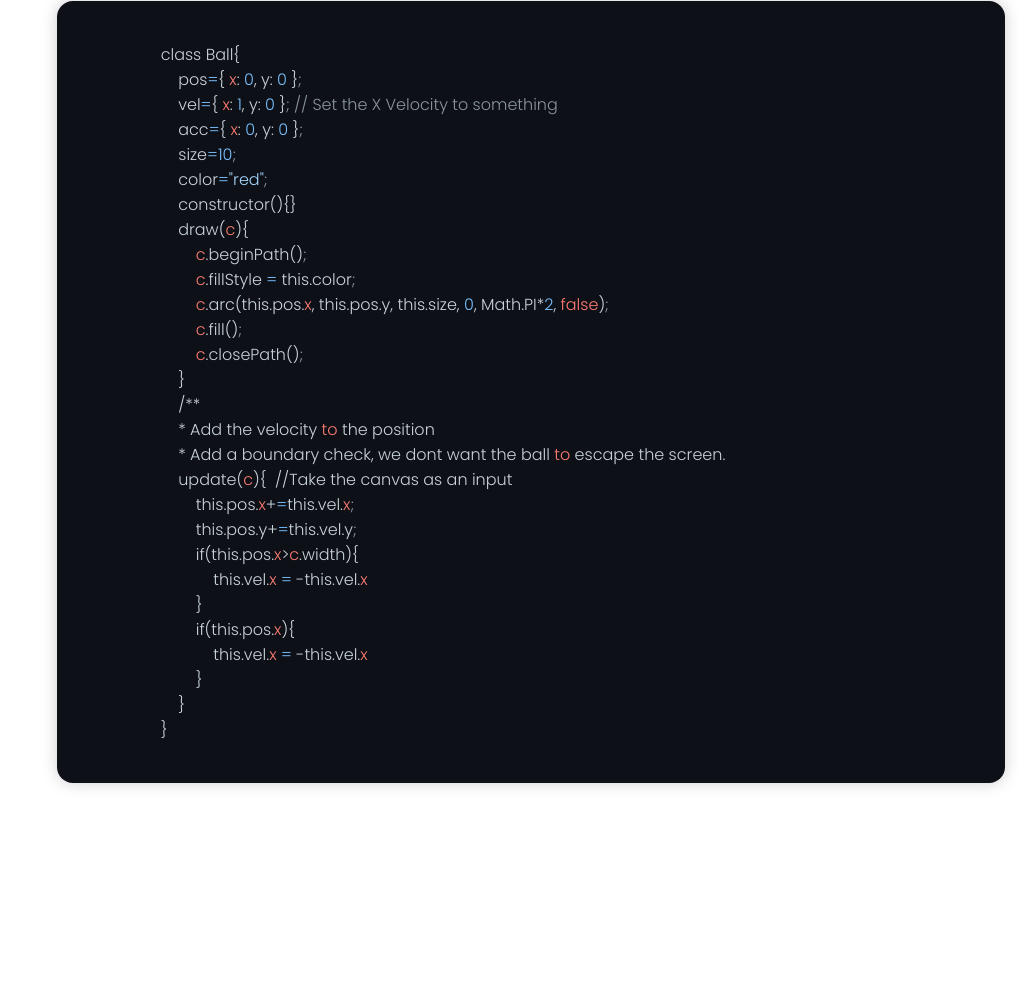
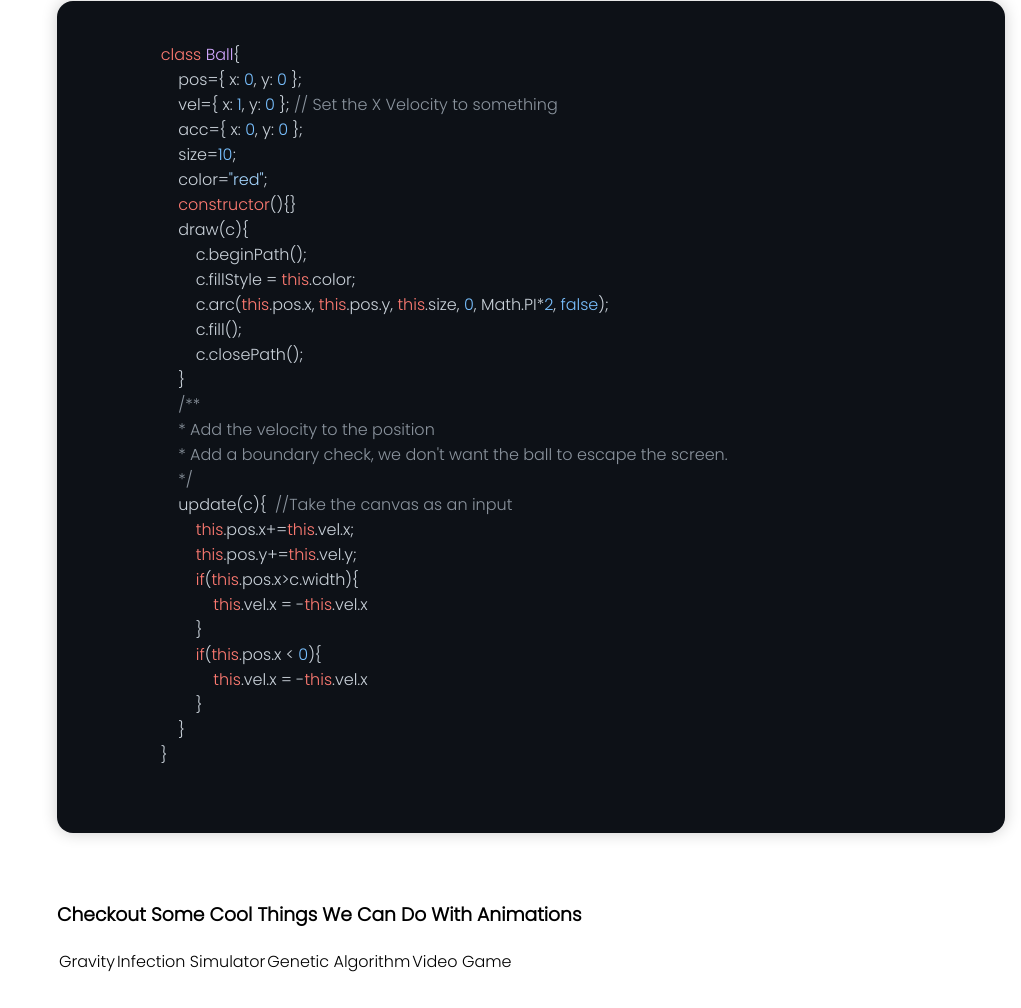
Before and after one commit to yashweblife/LearnMagicIO, a website built with Vite: page animation.html in a window 1280 px wide. Shown: the part 4140-5148 px from the top of the page, without its empty margins (259-1280 px from the left). Before the commit the page ends 4971 px from the top, so only its background shows below. Built offline with nearby package versions, Linux system fonts and the light colour scheme.

Commit message:
even more content

```diff
--- a/animation.html
+++ b/animation.html
@@ -155,19 +155,33 @@
                         }
                         /**
                         * Add the velocity to the position
-                        * Add a boundary check, we dont want the ball to escape the screen.
+                        * Add a boundary check, we don't want the ball to escape the screen.
+                        */
                         update(c){  //Take the canvas as an input
                             this.pos.x+=this.vel.x;
                             this.pos.y+=this.vel.y;
                             if(this.pos.x>c.width){
                                 this.vel.x = -this.vel.x
                             }
-                            if(this.pos.x){
+                            if(this.pos.x &lt; 0){
                                 this.vel.x = -this.vel.x
                             }
                         }
                     }
+
                 </code></pre>
+                <div id="demo5"></div>
+            </section>
+            <section>
+                <h3>Checkout Some Cool Things We Can Do With Animations</h3>
+                <table>
+                    <tr>
+                        <td><a href="./gravity.html">Gravity</a></td>
+                        <td><a href="./infectionsim.html">Infection Simulator</a></td>
+                        <td><a href="geneticalgo.html">Genetic Algorithm</a></td>
+                        <td><a href="./videogame.html">Video Game</a></td>
+                    </tr>
+                </table>
             </section>
         </main>
     </section>
```
